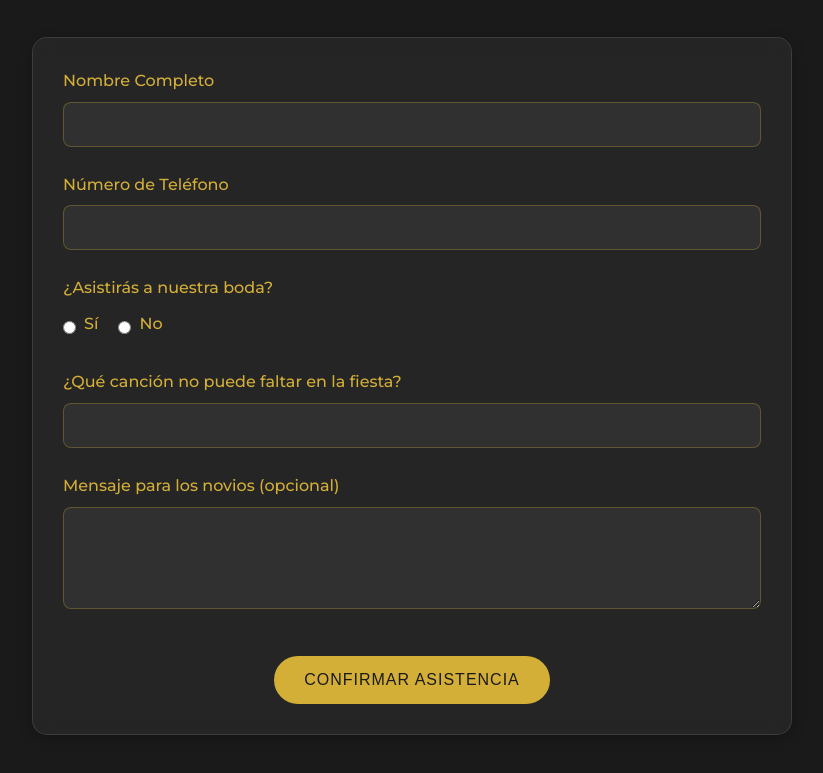
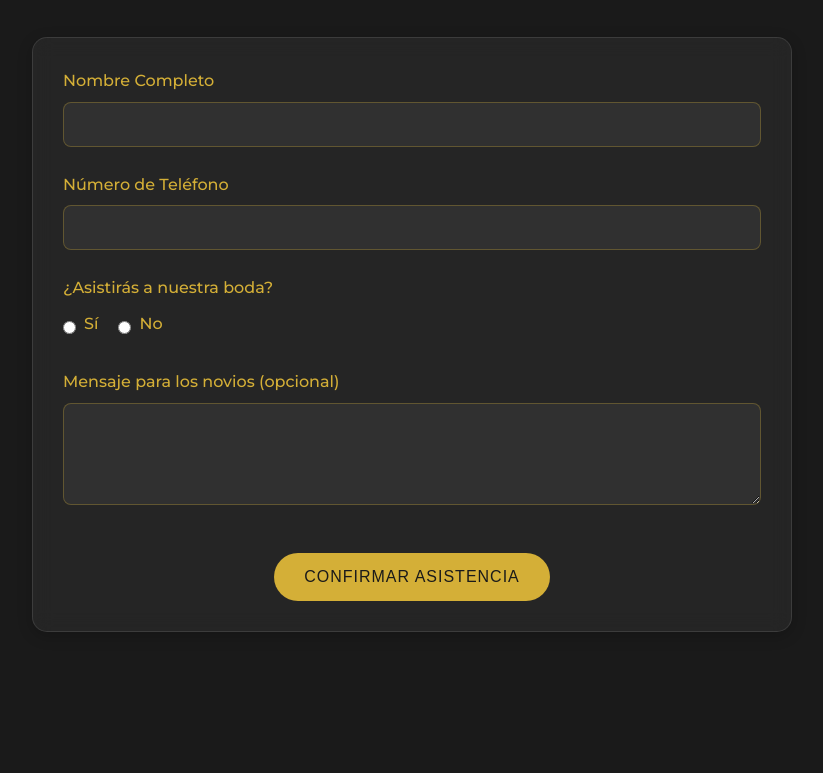
Before and after one commit to Francisco-Reyna/miboda, a plain HTML site: page confirmacion.html in a window 1280 px wide. Shown: the part 127-900 px from the top of the page, without its empty margins (228-1051 px from the left). After the commit the page ends 800 px from the top, so only its background shows below. Drawn offline with nearby package versions, Linux system fonts and the light colour scheme.

Commit message:
confirmacion.html

```diff
--- a/confirmacion.html
+++ b/confirmacion.html
@@ -278,11 +278,6 @@
             </div>
 
             <div class="form-group">
-                <label for="songRequest">¿Qué canción no puede faltar en la fiesta?</label>
-                <input type="text" id="songRequest" name="songRequest">
-            </div>
-
-            <div class="form-group">
                 <label for="message">Mensaje para los novios (opcional)</label>
                 <textarea id="message" name="message" rows="4"></textarea>
             </div>
```
